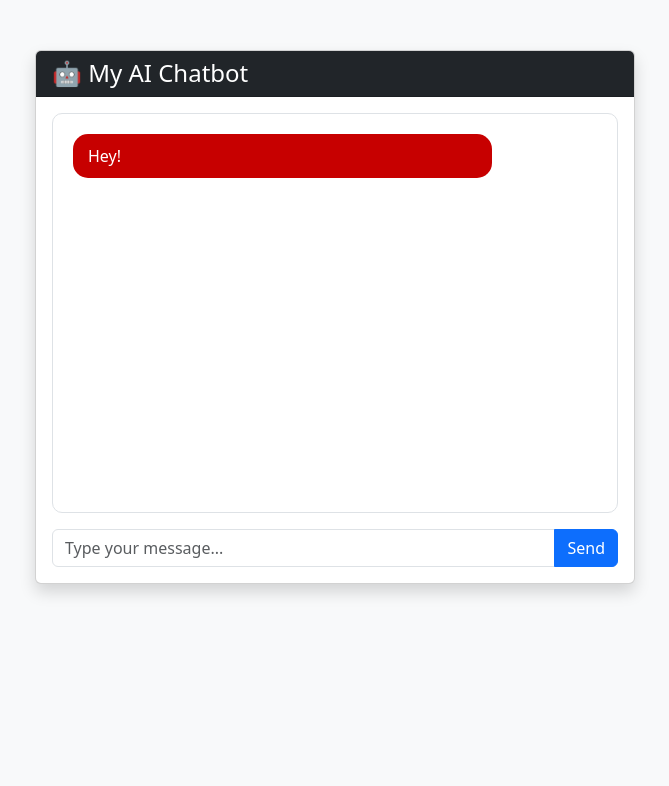
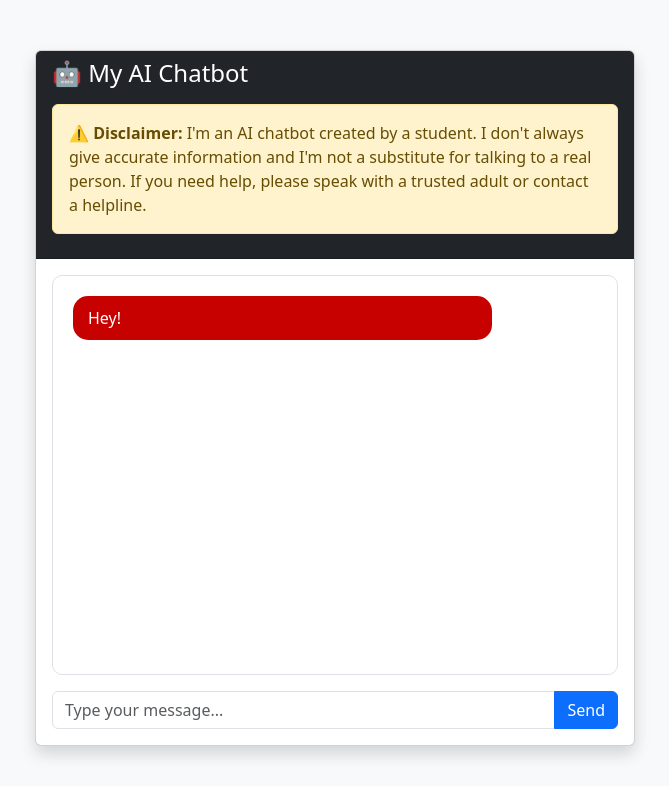
Before and after one commit to TempeHS/2027SE_myAIChatbot_Pavlos.R, a Flask app: page / in a window 1280 px wide. Shown: the top 786 px of the page, without its empty margins (305-974 px from the left). Run offline with Flask 3, Linux system fonts and the light colour scheme.

Commit message:
feature: add safety features and privacy controls

```diff
--- a/app.py
+++ b/app.py
@@ -48,25 +48,54 @@ def home():
     return render_template("index.html")
 
 
+# Safety: Keywords that should trigger a mental health response
+CRISIS_KEYWORDS = [
+    "suicide",
+    "kill myself",
+    "end my life",
+    "self harm",
+    "self-harm",
+    "dont want to live",
+    "don't want to live",
+    "want to die",
+]
+
+CRISIS_RESPONSE = """I'm concerned about what you've shared. Please know that you're not alone.
+
+If you're in crisis, please reach out for support:
+
+- Lifeline: 13 11 14 (24/7)
+- Kids Helpline: 1800 55 1800
+- Beyond Blue: 1300 22 4636
+
+I'm just a chatbot and can't provide the support you need, but these services have trained counselors ready to help right now."""
+
+
+def check_for_crisis(message):
+    """Check if message contains crisis keywords."""
+    message_lower = message.lower()
+    for keyword in CRISIS_KEYWORDS:
+        if keyword in message_lower:
+            return True
+    return False
+
+
 @app.route("/chat", methods=["POST"])
 def chat():
-    """Handle chat messages and return bot responses."""
-    # Get the message from the request
     data = request.get_json()
     user_message = data.get("message", "")
 
-    # Basic input validation
     if not user_message:
         return jsonify({"response": "Please enter a message!"})
 
     if len(user_message) > 500:
-        return jsonify(
-            {"response": "Message too long! Please keep it under 500 characters."}
-        )
+        return jsonify({"response": "Message too long!"})
 
-    # Get the chatbot's response
+    # Safety check for crisis keywords
+    if check_for_crisis(user_message):
+        return jsonify({"response": CRISIS_RESPONSE})
+
     bot_response = chatbot.get_response(user_message)
-
     return jsonify({"response": str(bot_response)})
 
 
--- a/templates/index.html
+++ b/templates/index.html
@@ -52,7 +52,14 @@
       <div class="card shadow">
         <div class="card-header bg-dark text-white">
           <h4 class="mb-0">🤖 My AI Chatbot</h4>
+          <div class="alert alert-warning mt-3" role="alert">
+            <strong>⚠️ Disclaimer:</strong> I'm an AI chatbot created by a
+            student. I don't always give accurate information and I'm not a
+            substitute for talking to a real person. If you need help, please
+            speak with a trusted adult or contact a helpline.
+          </div>
         </div>
+
         <div class="card-body">
           <div id="chat-box" class="chat-box">
             <div class="message bot-message">Hey!</div>
```
